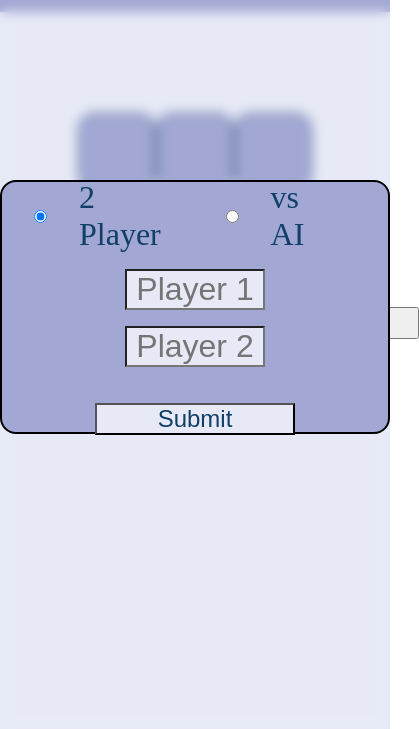
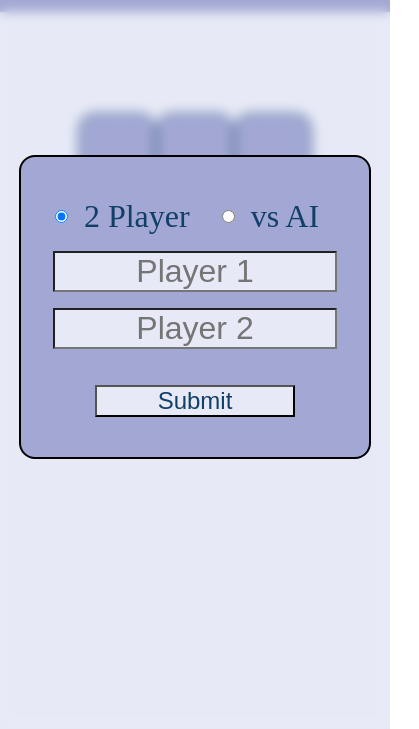
Before and after one commit to zammyk/odin-tic-tac-toe, a plain HTML site: page index.html in a window 390 px wide. Shown: the part 115-844 px from the top of the page, 419 px wide, since content can reach past the window. Drawn offline with Linux system fonts and the light colour scheme.

Commit message:
Fix: Inactive divs UI interference
The UI is now responsive across all devices. The size of winning_screen was adjusted.

```diff
--- a/style.css
+++ b/style.css
@@ -98,7 +98,7 @@
   flex-direction: column;
   justify-content: center;
   align-items: center;
-  height: 55vh;
+  height: 17rem;
   width: 30rem;
   border: 2.5px black solid;
   border-radius: 1rem;
@@ -117,8 +117,9 @@
 
 #landing_page form > div > input[type="text"] {
   font-size: 2rem;
-  width: 35vw;
   background-color: #e7eaf6;
+  text-align: center;
+  width: inherit;
 }
 
 #landing_page form > div > input[type="text"]::placeholder {
@@ -126,10 +127,6 @@
 }
 
 #landing_page form > div > input[type="text"]:-ms-input-placeholder {
-  text-align: center;
-}
-
-input{
   text-align: center;
 }
 
@@ -188,6 +185,7 @@
   background-color: #e7eaf6;
 }
 
+/* Extra small devices (phones, 600px and down) */
 @media screen and (max-width: 600px) {
   .header {
     display: flex;
@@ -215,21 +213,30 @@
   }
 
   #landing_page form{
-    height: 30vh;
+    height: 19rem;
+    width: 22rem;
+  }
+
+  #landing_page form div {
+    gap: 1rem;
+  }
+
+  #winner_screen {
+    font-size: 3rem;
+  }
+
+  #winner_screen > div {
+    display: flex;
+    flex-direction: column;
   }
 }
 
-/* Extra small devices (phones, 600px and down) */
-/* @media only screen and (max-width: 600px) {...} */
+@media screen and (max-width: 320px) {
+  #landing_page form {
+    width: 20rem;
+  }
 
-/* Small devices (portrait tablets and large phones, 600px and up) */
-/* @media only screen and (min-width: 600px) {...} */
-
-/* Medium devices (landscape tablets, 768px and up) */
-/* @media only screen and (min-width: 768px) {...} */
-
-/* Large devices (laptops/desktops, 992px and up) */
-/* @media only screen and (min-width: 992px) {...} */
-
-/* Extra large devices (large laptops and desktops, 1200px and up) */
-/* @media only screen and (min-width: 1200px) {...} */
+  #landing_page form div {
+    gap: 0.5rem;
+  }
+}
```
